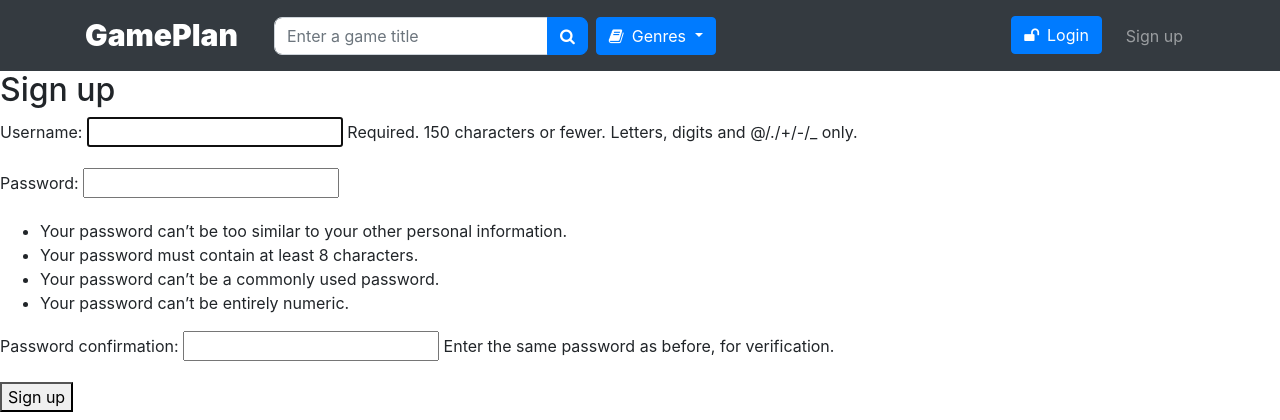
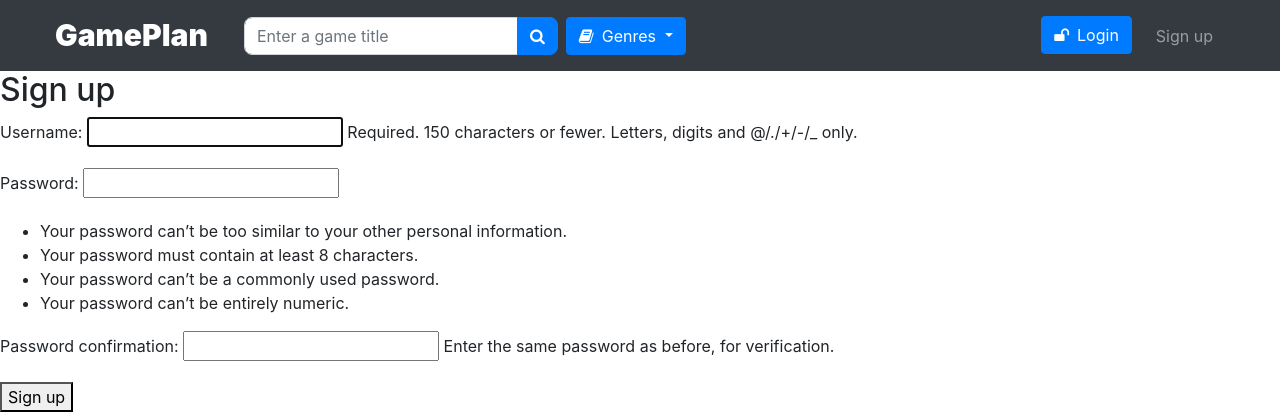
Before and after one commit to SamCarty/GamePlanDjangoWebApp, a Django app: page /accounts/signup/ in a window 1280 px wide. Shown: the top 420 px of the page. Run offline with Django 3.2, Linux system fonts and the light colour scheme; data that the repository does not hold is empty; some libraries are stand-ins or nearby versions; some web fonts are replaced.

Commit message:
updated styling

```diff
--- a/static/style.css
+++ b/static/style.css
@@ -37,19 +37,18 @@
     margin-right: 8px;
 }
 
-
 #index-carousel {
     overflow: hidden;
-    border-radius: 32px;
 }
 
 .navbar {
     background-color: rgba(255, 255, 255, 0);
 }
 
-.section-container {
-    text-align: left;
-    padding-top: 32px;
+@media (min-width: 1200px) {
+    .container {
+        max-width: 1200px;
+    }
 }
 
 .section-heading {
--- a/templates/gameplan/base.html
+++ b/templates/gameplan/base.html
@@ -54,11 +54,11 @@
                     </div>
                 </li>
                 <li class="nav-item" role="presentation">
-                    <div class="btn-group">
+                    <div class="btn-group-vertical" role="group">
                         <button class="btn btn-primary dropdown-toggle" data-toggle="dropdown" aria-haspopup="true"
                                 type="button"><i class="fa fa-book nav-icon"></i>Genres
                         </button>
-                        <div class="dropdown-menu" id="genres-dropdown">
+                        <div class="dropdown-menu dropdown-menu-right" id="genres-dropdown">
                         </div>
                     </div>
                 </li>
```
